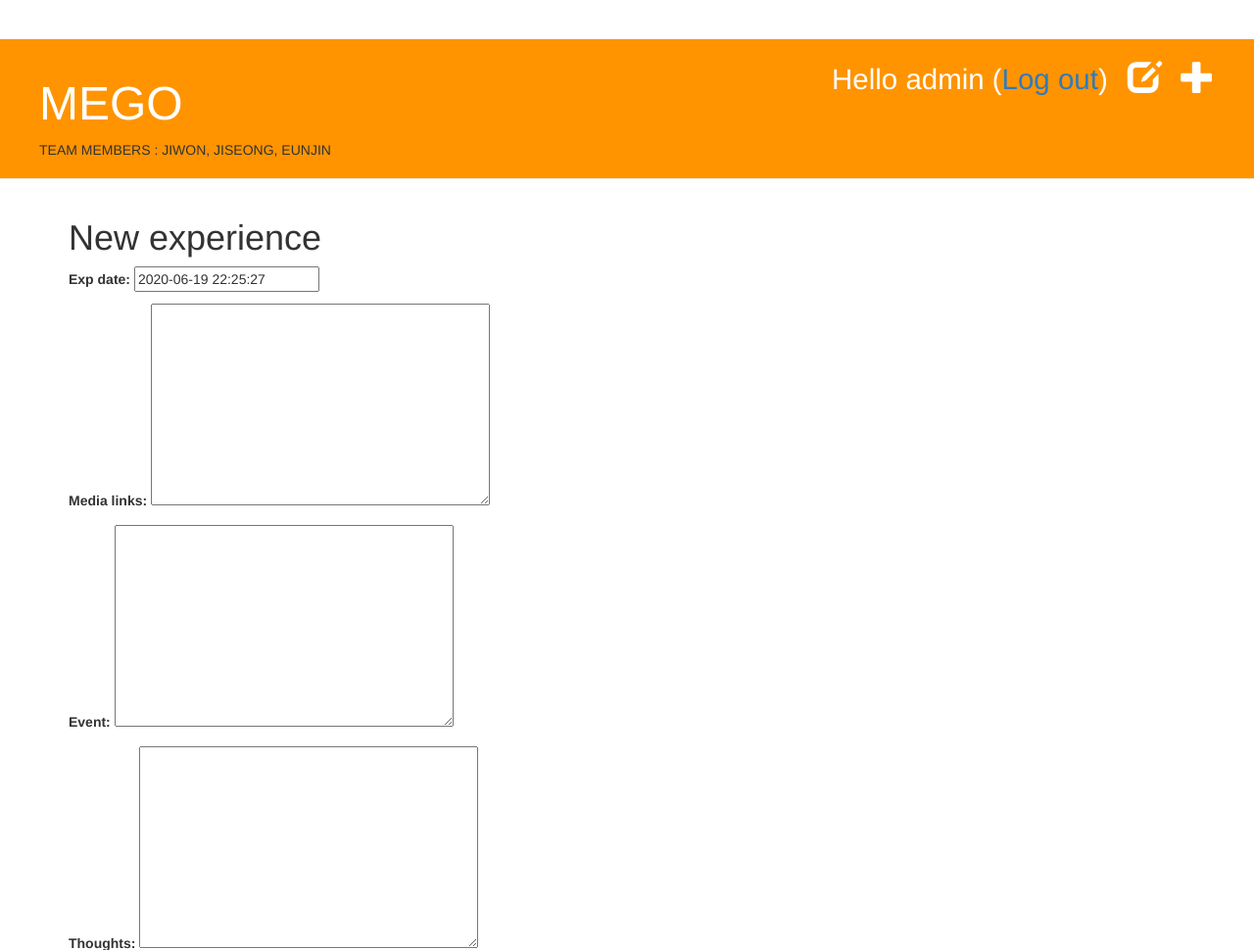
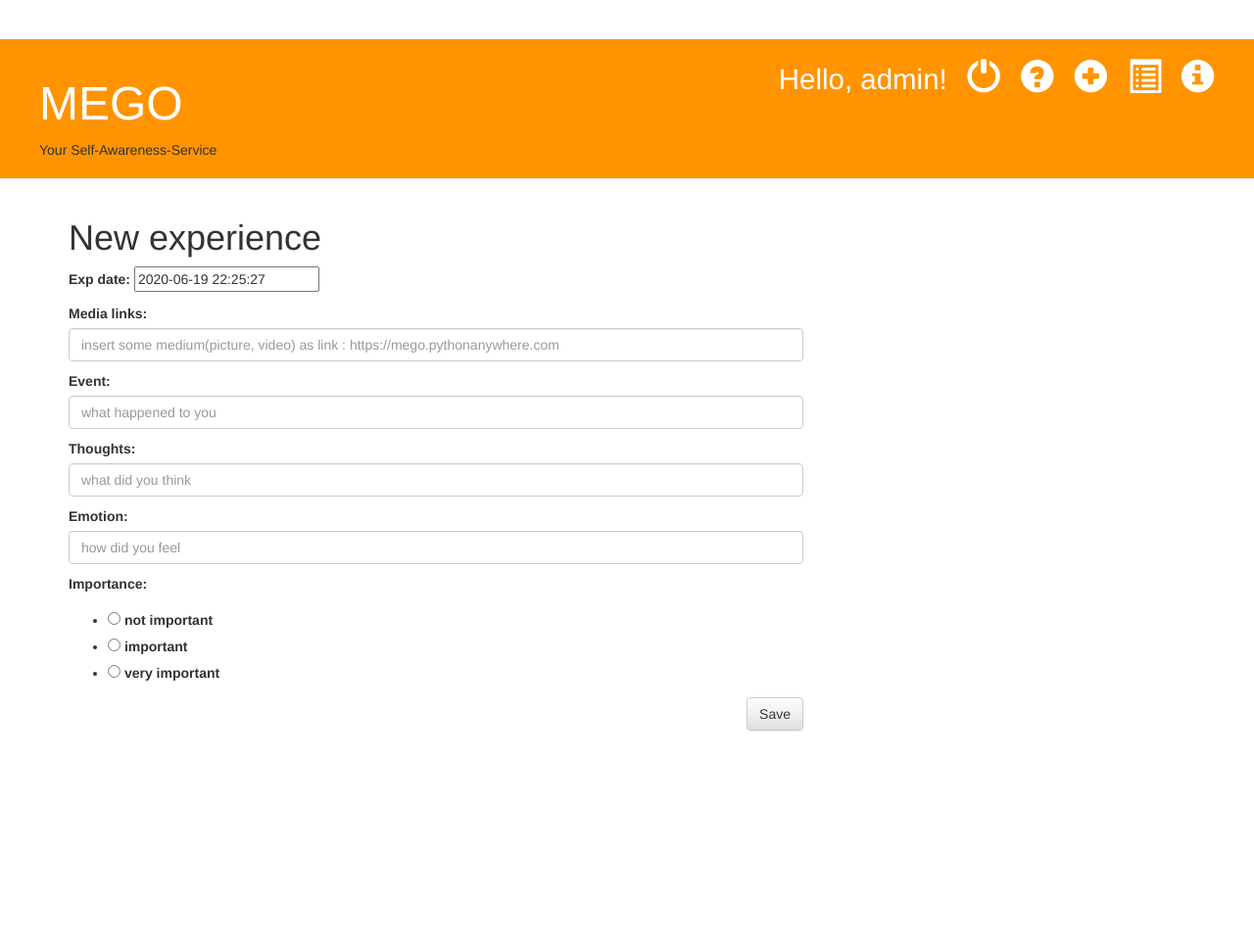
Before and after one commit to JECH2/MEgo_website, a Django app: page /MEgo/new/ in a window 1280 px wide. Shown: the top 970 px of the page at 98% size. After the commit the page ends 747 px from the top, so only its background shows below. Run offline with Django 3.2, Linux system fonts and the light colour scheme; a user stored in the database is signed in; some libraries are stand-ins or nearby versions.

Commit message:
Add sign in, supports, questions page is added, each user see only their posts.

```diff
--- a/MEgo/forms.py
+++ b/MEgo/forms.py
@@ -1,9 +1,50 @@
 from django import forms
-from .models import User
+from .models import User, UserManager
 from .models import Experience
 
 class ExpForm(forms.ModelForm):
 
     class Meta:
+        IMPORTANCE_CHOICES = [('1','not important'), ('2','important'), ('3', 'very important')]
         model = Experience
-        fields = ('exp_date', 'media_links', 'event', 'thoughts','emotion','importance')
+        fields = ['exp_date', 'media_links', 'event', 'thoughts','emotion','importance']
+        widgets = {
+            #'exp_date' : forms.SplitDateTimeWidget({'class':'form-control'}),
+            'media_links' : forms.TextInput(attrs={'class': 'form-control', 'placeholder':'insert some medium(picture, video) as link : https://mego.pythonanywhere.com'}),
+            'event' : forms.TextInput(attrs={'class':'form-control','placeholder':'what happened to you'}),
+            'thoughts' : forms.TextInput(attrs={'class':'form-control','placeholder':'what did you think'}),
+            'emotion' : forms.TextInput(attrs={'class':'form-control','placeholder':'how did you feel'}),
+            'importance' : forms.RadioSelect(attrs=None, choices=IMPORTANCE_CHOICES),
+        }
+
+class UserForm(forms.ModelForm):
+    # # widget을 오버라이드하여 입력될때 *표시를 찍어준다
+    # password = forms.CharField(label='Password', widget=forms.PasswordInput)
+    # password2 = forms.CharField(label='Password2', widget=forms.PasswordInput)
+
+    class Meta:
+        AGE_CHOICES = [(age, age) for age in range(20, 66)]  # 20 ~ 65
+        GENDER_CHOICES = [('M', 'Male'),('W', 'Female')]
+
+        model = User
+        fields = ['nickname', 'email', 'age', 'gender', 'password']
+        widgets = {
+            'nickname': forms.TextInput(attrs={'class': 'form-control', 'placeholder':'input within 15 characters'}),
+            'email': forms.EmailInput(attrs={'class': 'form-control', 'placeholder':'example : mego.kaist@gmail.com'}),
+            'password' : forms.PasswordInput(attrs={'class': 'form-control','placeholder':'within 15 characters'}),
+            'age' : forms.Select(attrs={'class': 'form-control'}, choices=AGE_CHOICES),
+            'gender' : forms.RadioSelect(attrs=None, choices=GENDER_CHOICES)
+        }
+    # 글자수 제한
+    def __init__(self, *args, **kwargs):
+        super(UserForm, self).__init__( *args, **kwargs)
+        self.fields['nickname'].widget.attrs['maxlength'] = 150
+
+    def save(self, commit=True):
+        # Save the provided password in hashed format
+        user = super(UserForm, self).save(commit=False)
+        user.email = UserManager.normalize_email(self.cleaned_data['email'])
+        user.set_password(self.cleaned_data["password"])
+        if commit:
+            user.save()
+        return user
--- a/MEgo/models.py
+++ b/MEgo/models.py
@@ -9,7 +9,7 @@ class UserManager(BaseUserManager):
     use_in_migrations = True
 
     def create_user(self, email, age, gender, nickname, password=None):
-        if not (email and age and gender):
+        if not (email):
             raise ValueError('must have user email')
         user = self.model(
             email=self.normalize_email(email),
@@ -65,7 +65,7 @@ class User(AbstractBaseUser, PermissionsMixin):
 
 
 # example : if question is "What makes you happy?",
-# data is stored as (What makes you happy?, 2, angry)
+# data is stored as (What makes you happy?, emotion, angry)
 class Questions(models.Model):
     content = models.CharField(max_length=200) # content of question
     question_area = models.CharField(max_length=200) # event, thoughts, emotion
@@ -104,4 +104,4 @@ class Experience(models.Model):
         self.save()
 
     def __str__(self):
-        return self.experience
+        return self.event
--- a/MEgo/templates/MEgo/base.html
+++ b/MEgo/templates/MEgo/base.html
@@ -11,14 +11,17 @@
     <body>
         <div class="page-header">
             {% if user.is_authenticated %}
-            <a href="{% url 'experience_new' %}" class="top-menu"><span class="glyphicon glyphicon-plus"></span></a>
-            <a href="{% url 'analysis_report' %}" class="top-menu"><span class="glyphicon glyphicon-edit"></span></a>
-            <p class="top-menu"><small> Hello {{ user.nickname }} (<a href="{% url 'logout' %}">Log out</a>)</small></p>
+            <a href="{% url 'support' %}" class="top-menu"><span class="glyphicon glyphicon-info-sign"></span></a>
+            <a href="{% url 'analysis_report' %}" class="top-menu"><span class="glyphicon glyphicon-list-alt"></span></a>
+            <a href="{% url 'experience_new' %}" class="top-menu"><span class="glyphicon glyphicon-plus-sign"></span></a>
+            <a href="{% url 'new_question' %}" class="top-menu"><span class="glyphicon glyphicon-question-sign"></span></a>
+            <a href="{% url 'logout' %}" class="top-menu"><span class="glyphicon glyphicon-off"></span></a>
+            <p class="top-menu"><small> Hello, {{ user.nickname }}!</small></p>
             {% else %}
             <a href="{% url 'login' %}" class="top-menu"><span class="glyphicon glyphicon-lock"></span></a>
             {% endif %}
             <h1><a href="{% url 'experience_list' %}">MEGO</a></h1>
-            <p> TEAM MEMBERS : JIWON, JISEONG, EUNJIN </p>
+            <p> Your Self-Awareness-Service </p>
         </div>
         <div class="content container">
             <div class="row">
--- a/MEgo/templates/MEgo/experience_list.html
+++ b/MEgo/templates/MEgo/experience_list.html
@@ -1,6 +1,8 @@
 {% extends 'MEgo/base.html' %}
 
 {% block content %}
+    <h1> Your Cicle of Life </h1>
+    <p> is a sequence of events!</p>
     {% for exp in exps %}
         <div class="exp">
             <h2><a href="{% url 'experience_detail' pk=exp.pk %}">exp date : {{ exp.exp_date }}</a></h2>
--- a/MEgo/templates/registration/login.html
+++ b/MEgo/templates/registration/login.html
@@ -4,7 +4,7 @@
     {% if form.errors %}
         <p>Your username and password didn't match. Please try again.</p>
     {% endif %}
-
+    <h2>Sign in</h2>
     <form method="post" action="{% url 'login' %}">
     {% csrf_token %}
         <table>
@@ -19,6 +19,7 @@
         </table>
 
         <input type="submit" value="login" />
+        <button type="button" onclick="location.href='{% url 'signup' %}'">signup</button>
         <input type="hidden" name="next" value="{{ next }}" />
     </form>
 {% endblock %}
--- a/MEgo/urls.py
+++ b/MEgo/urls.py
@@ -7,4 +7,7 @@ urlpatterns = [
     path('MEgo/new/', views.experience_new, name='experience_new'),
     path('MEgo/<int:pk>/edit/', views.experience_edit, name='experience_edit'),
     path('MEgo/report/', views.analysis_report, name='analysis_report'),
+    path('MEgo/new/questions/', views.new_question, name='new_question'),
+    path('support/', views.support, name='support'),
+    path('accounts/signup/', views.signup, name='signup'),
 ]
--- a/MEgo/views.py
+++ b/MEgo/views.py
@@ -1,15 +1,20 @@
-from django.shortcuts import render, get_object_or_404
+from django.shortcuts import render, redirect, get_object_or_404
 from django.utils import timezone
-from django.shortcuts import redirect
+from django.contrib.auth import login, authenticate
 from django.contrib.auth.decorators import login_required
-from .models import Experience
-from .forms import ExpForm
+from django.contrib.auth.forms import UserCreationForm
+from .models import Experience, User
+from .forms import ExpForm, UserForm
 from django.urls import reverse_lazy
 from django.views.generic.edit import CreateView
 
 # Create your views here.
 def experience_list(request):
-    exps = Experience.objects.filter(exp_date__lte=timezone.now()).order_by('exp_date')
+    if request.user.is_authenticated and request.user.nickname == 'admin':
+        exps = Experience.objects.order_by('exp_date')
+    else:
+        exps = Experience.objects.filter(author__exact=request.user.id).order_by('exp_date')
+    # exps = Experience.objects.filter(exp_date__lte=timezone.now()).order_by('exp_date')
     return render(request, 'MEgo/experience_list.html', {'exps':exps})
 
 @login_required
@@ -47,3 +52,24 @@ def experience_edit(request, pk):
 
 def analysis_report(request):
     return render(request, 'MEgo/analysis_report.html')
+
+def new_question(request):
+    return render(request, 'MEgo/new_question.html')
+
+def support(request):
+    return render(request, 'support.html')
+
+def signup(request):
+    if request.method == 'POST':
+        form = UserForm(request.POST)
+    # 모델폼의 유효성 검증이 valid할 경우, DB에 저장
+        if form.is_valid():
+            user_instance = form.save()
+            login(request, user_instance)
+        return render(request, 'registration/signup_complete.html', {'id' : id })
+
+# HTTP Method가 GET 인 경우
+    else:
+        form = UserForm()
+
+    return render(request, 'registration/signup.html', {'form': form})
```
Also changed, not shown: MEgo/templates/MEgo/new_question.html (added, +8 -0 lines), MEgo/templates/registration/signup.html (+6 -6 lines), MEgo/templates/registration/signup_complete.html (added, +10 -0 lines), MEgo/templates/support.html (added, +12 -0 lines), MEgo/migrations/0001_initial.py, db.sqlite3.
